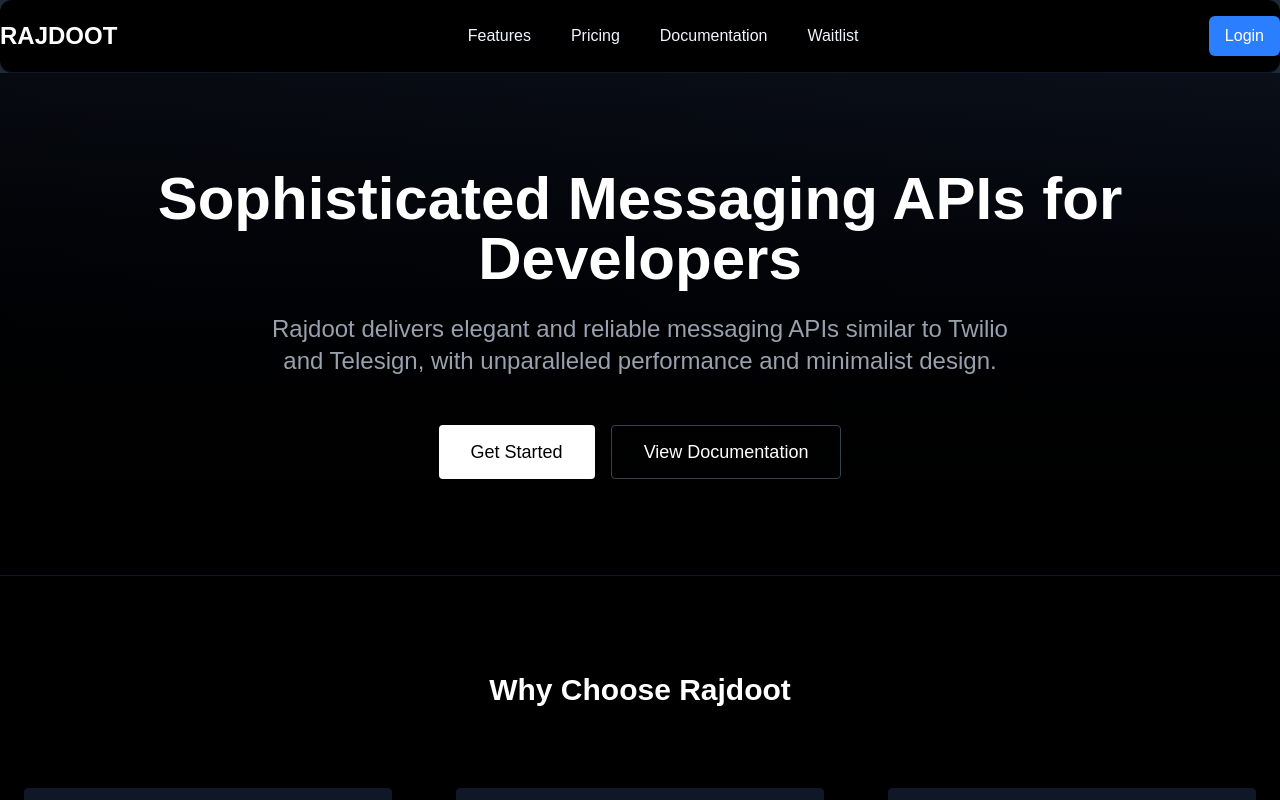
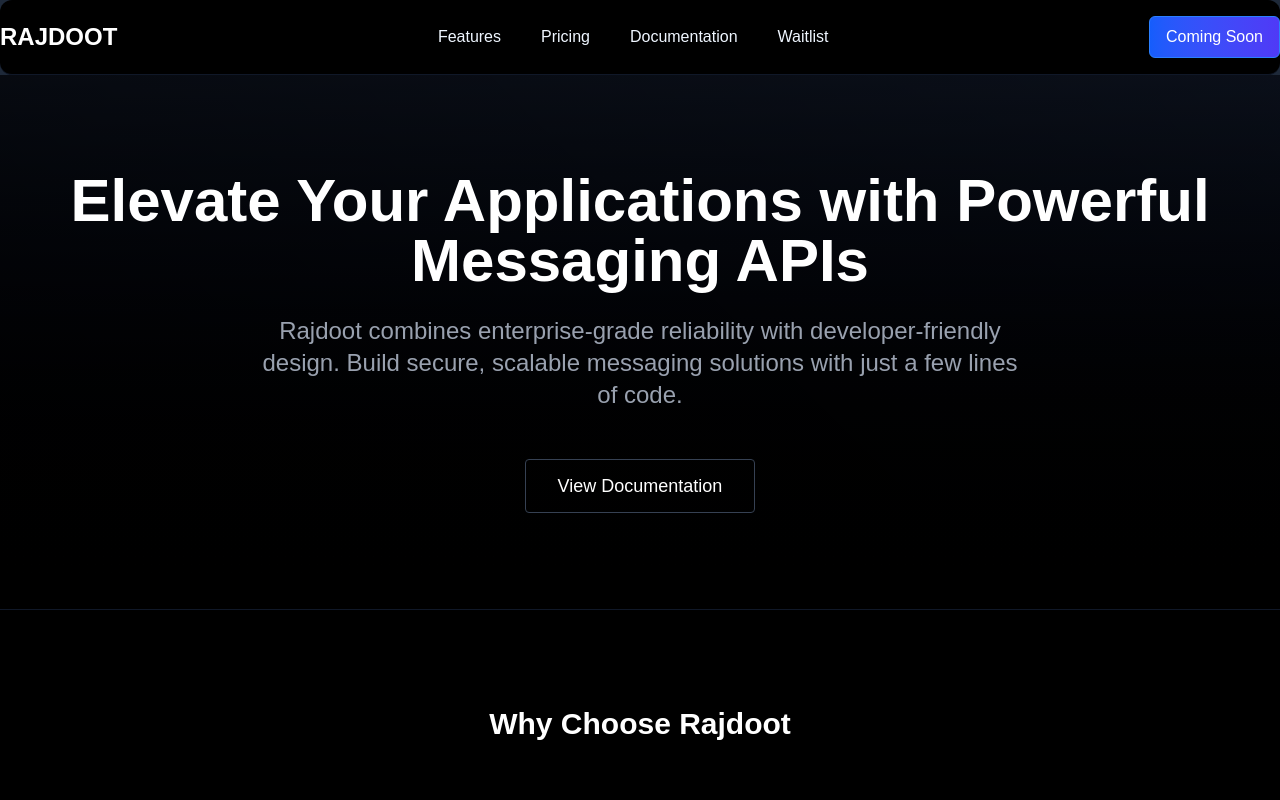
Before and after one commit to 360Parminder/Rajdoot, a React (Vite) app: page / in a window 1280 px wide. Shown: the top 800 px of the page. Built offline with nearby package versions, Linux system fonts and the light colour scheme; no server answers.

Commit message:
refactor Header and LandingPage components for improved layout and user engagement, add 'Coming Soon' message

```diff
--- a/src/components/Header/Header.jsx
+++ b/src/components/Header/Header.jsx
@@ -39,7 +39,7 @@ const Header = () => {
         <motion.div
           className="flex items-center gap-4"
         >
-          {
+          {/* {
             user ? (
               <>
                 <motion.button
@@ -65,7 +65,15 @@ const Header = () => {
                 Login
               </button>
             )
-          }
+          } */}
+
+          <motion.span
+            className="text-white px-4 py-2 rounded-md border border-blue-500 bg-gradient-to-r from-blue-600 to-indigo-600"
+            whileHover={{ scale: 1.05, boxShadow: "0 0 10px rgba(59, 130, 246, 0.5)" }}
+            whileTap={{ scale: 0.95 }}
+          >
+            Coming Soon
+          </motion.span>
         </motion.div>
       </div>
     </motion.nav>
--- a/src/pages/LandingPage.jsx
+++ b/src/pages/LandingPage.jsx
@@ -82,7 +82,7 @@ const LandingPage = () => {
           animate={{ opacity: 1, y: 0 }}
           transition={{ duration: 0.7 }}
             >
-            Sophisticated Messaging APIs for Developers
+          Elevate Your Applications with Powerful Messaging APIs
             </motion.h1>
             <motion.p
           className="text-xl md:text-2xl text-gray-400 max-w-3xl mb-12"
@@ -90,8 +90,8 @@ const LandingPage = () => {
           animate={{ opacity: 1 }}
           transition={{ delay: 0.3, duration: 0.7 }}
             >
-            Rajdoot delivers elegant and reliable messaging APIs similar to Twilio and Telesign,
-            with unparalleled performance and minimalist design.
+          Rajdoot combines enterprise-grade reliability with developer-friendly design.
+          Build secure, scalable messaging solutions with just a few lines of code.
             </motion.p>
             <motion.div
           className="flex flex-col sm:flex-row gap-4"
@@ -99,7 +99,7 @@ const LandingPage = () => {
           animate={{ opacity: 1, y: 0 }}
           transition={{ delay: 0.5, duration: 0.7 }}
             >
-            {
+          {/* {
             !user ? (
               <motion.button
             onClick={() => navigate('/register')}
@@ -110,7 +110,8 @@ const LandingPage = () => {
             Get Started
               </motion.button>
             ) : null
-            }
+          } */}
+
           <motion.button
             onClick={() => navigate('/docs')}
             className="bg-transparent hover:bg-gray-900 text-white px-8 py-3 rounded-sm text-lg font-medium transition border border-gray-700"
```
Lines whose indentation alone changed are shown as unchanged.
